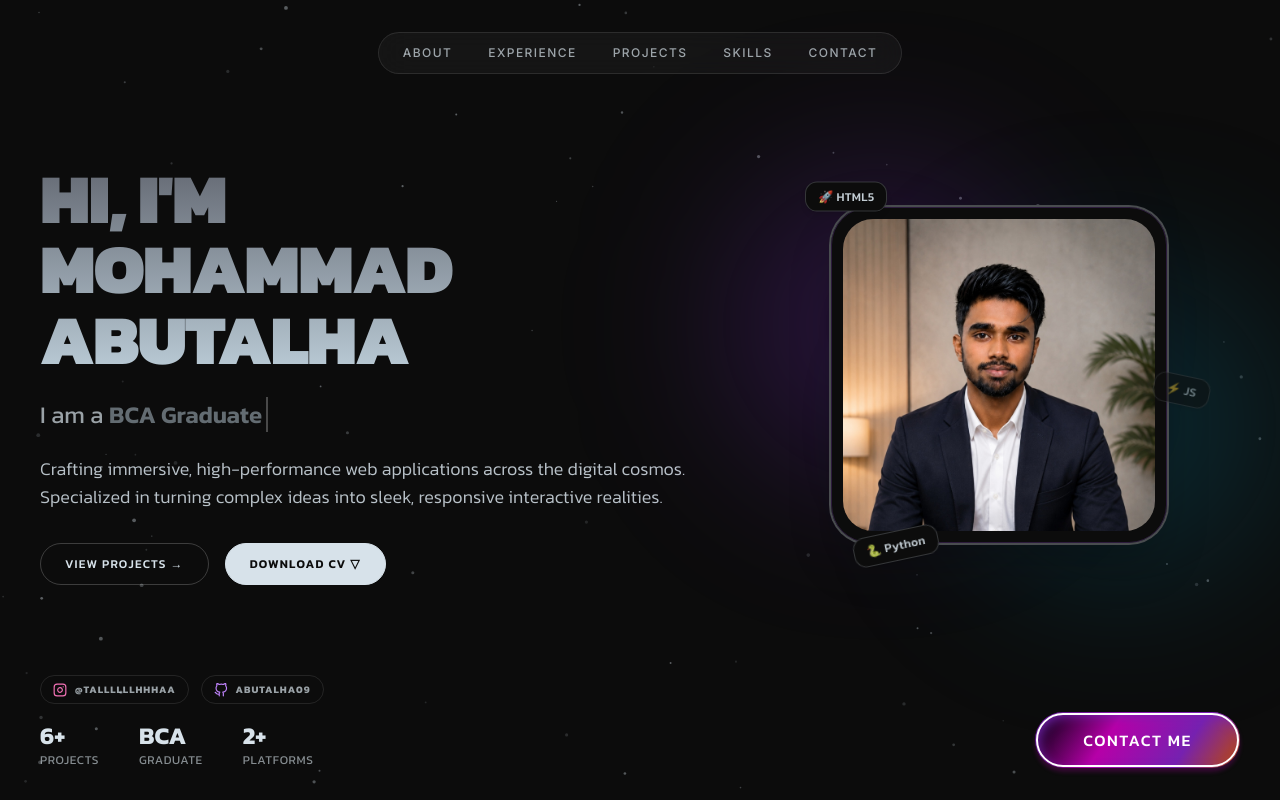
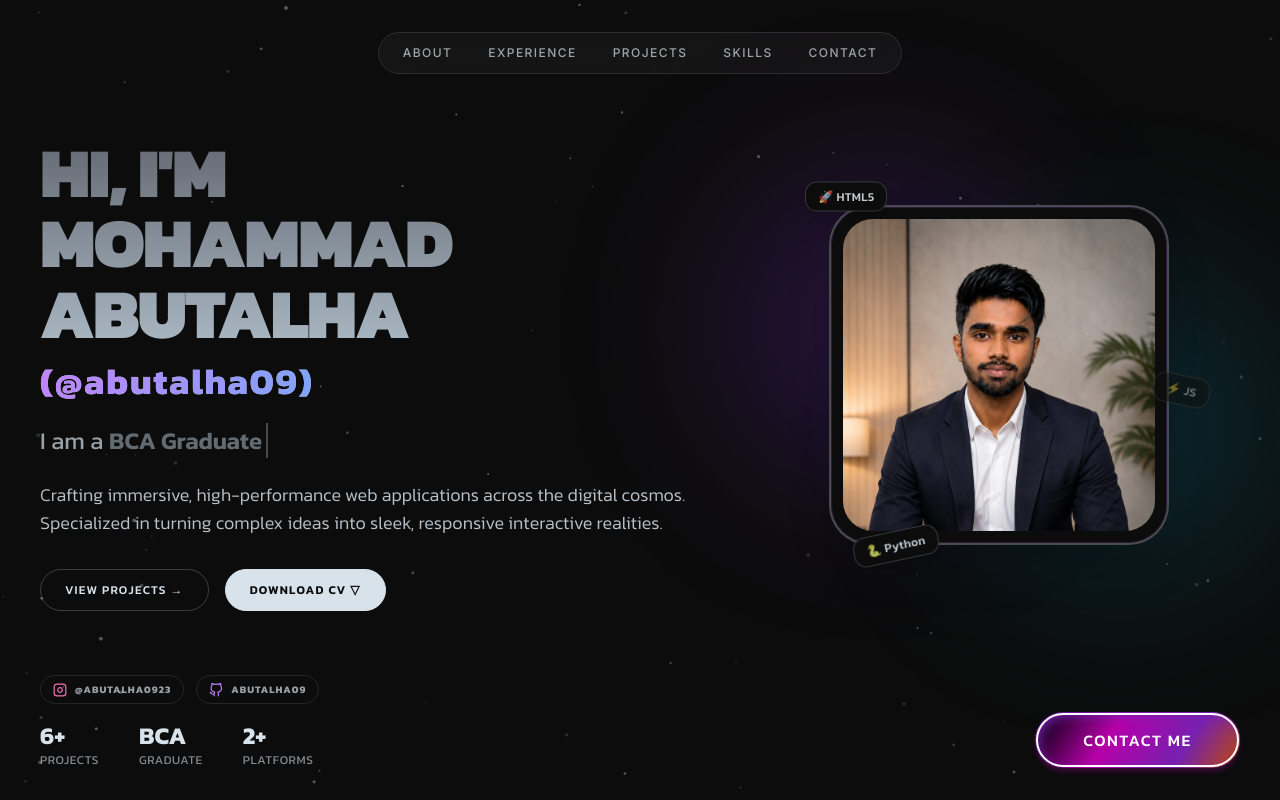
Before and after one commit to Abutalha09/portfolio, a React (Vite) app: page / in a window 1280 px wide. Shown: the top 800 px of the page. Built offline with nearby package versions, Linux system fonts and the light colour scheme.

Commit message:
feat: add AboutSection and ContactSection components with interactive elements and voice controls

```diff
--- a/index.html
+++ b/index.html
@@ -7,9 +7,9 @@
     <!-- ═══════════════════════════════════════════
          PRIMARY SEO META TAGS
     ═══════════════════════════════════════════ -->
-    <title>Mohammad Abutalha | Web Developer Portfolio — Abutalha09</title>
-    <meta name="description" content="Mohammad Abutalha (Abutalha09) — Web Developer, BCA Graduate & Product Support Associate from Kanpur, India. Portfolio showcasing projects in HTML, CSS, JavaScript, Python, and React. Follow on Instagram @tallllllhhhaa." />
-    <meta name="keywords" content="Abutalha, Abutalha09, Mohammad Abutalha, abutalha instagram, abutalha09 instagram, tallllllhhhaa, tallllllhhhaa instagram, mohammad abutalha instagram, abutalha web developer, abutalha kanpur, web developer portfolio, BCA graduate, frontend developer India, JavaScript developer, React developer, abutalha09.vercel.app" />
+    <title>Mohammad Abutalha (Abutalha09) | Web Developer Portfolio</title>
+    <meta name="description" content="Official portfolio of Mohammad Abutalha (Abutalha09) — Web Developer, BCA Graduate & Product Support Associate based in Kanpur, India. Explore projects, skills, and experience. Instagram: @abutalha0923." />
+    <meta name="keywords" content="Abutalha, Abutalha09, Mohammad Abutalha, abutalha instagram, abutalha09 instagram, abutalha0923, abutalha0923 instagram, mohammad abutalha instagram, abutalha web developer, abutalha kanpur, web developer portfolio, BCA graduate, frontend developer India, JavaScript developer, React developer, abutalha09.vercel.app" />
     <meta name="author" content="Mohammad Abutalha" />
     <meta name="robots" content="index, follow, max-image-preview:large, max-snippet:-1, max-video-preview:-1" />
     <meta name="google-site-verification" content="dSkNw_i8EIgN8OKjAFmK_C2PNCnjHk8fOhO_4750FgE" />
@@ -20,26 +20,26 @@
     ═══════════════════════════════════════════ -->
     <meta property="og:type" content="profile" />
     <meta property="og:url" content="https://abutalha09.vercel.app/" />
-    <meta property="og:title" content="Mohammad Abutalha | Web Developer Portfolio — Abutalha09" />
-    <meta property="og:description" content="Web Developer, BCA Graduate & Product Support Associate from Kanpur, India. Explore projects, skills, and experience of Mohammad Abutalha (Abutalha09). Also on Instagram @tallllllhhhaa." />
+    <meta property="og:title" content="Mohammad Abutalha (Abutalha09) | Web Developer Portfolio" />
+    <meta property="og:description" content="Official Web Developer portfolio of Mohammad Abutalha (Abutalha09) from Kanpur, India. Explore coding projects, skills, and experience. Instagram: @abutalha0923." />
     <meta property="og:image" content="https://abutalha09.vercel.app/talhas-pic.jpg" />
     <meta property="og:image:width" content="1200" />
     <meta property="og:image:height" content="630" />
-    <meta property="og:image:alt" content="Mohammad Abutalha - Web Developer" />
+    <meta property="og:image:alt" content="Mohammad Abutalha (Abutalha09) - Web Developer" />
     <meta property="og:site_name" content="Abutalha09 Portfolio" />
     <meta property="og:locale" content="en_IN" />
     <meta property="profile:first_name" content="Mohammad" />
     <meta property="profile:last_name" content="Abutalha" />
-    <meta property="profile:username" content="tallllllhhhaa" />
+    <meta property="profile:username" content="abutalha0923" />
 
     <!-- ═══════════════════════════════════════════
          TWITTER / X CARD
     ═══════════════════════════════════════════ -->
     <meta name="twitter:card" content="summary_large_image" />
-    <meta name="twitter:title" content="Mohammad Abutalha | Web Developer — Abutalha09" />
-    <meta name="twitter:description" content="Web Developer & BCA Graduate from Kanpur, India. Portfolio at abutalha09.vercel.app | Instagram: @tallllllhhhaa" />
+    <meta name="twitter:title" content="Mohammad Abutalha (Abutalha09) | Web Developer Portfolio" />
+    <meta name="twitter:description" content="Portfolio of Web Developer Mohammad Abutalha (Abutalha09) | Instagram: @abutalha0923" />
     <meta name="twitter:image" content="https://abutalha09.vercel.app/talhas-pic.jpg" />
-    <meta name="twitter:creator" content="@tallllllhhhaa" />
+    <meta name="twitter:creator" content="@abutalha0923" />
 
     <!-- ═══════════════════════════════════════════
          FAVICON & ICONS
@@ -58,7 +58,7 @@
       "@type": "Person",
       "@id": "https://abutalha09.vercel.app/#person",
       "name": "Mohammad Abutalha",
-      "alternateName": ["Abutalha", "Abutalha09", "abutalha09", "tallllllhhhaa", "Md Abutalha"],
+      "alternateName": ["Abutalha", "Abutalha09", "abutalha09", "abutalha0923", "Md Abutalha"],
       "url": "https://abutalha09.vercel.app/",
       "image": {
         "@type": "ImageObject",
@@ -66,7 +66,7 @@
         "width": 800,
         "height": 800
       },
-      "description": "Web Developer, BCA Graduate and Product Support Associate from Kanpur, India. Specializes in HTML, CSS, JavaScript, React, and Python. Known online as Abutalha09 and on Instagram as @tallllllhhhaa.",
+      "description": "Web Developer, BCA Graduate and Product Support Associate from Kanpur, India. Specializes in HTML, CSS, JavaScript, React, and Python. Known online as Abutalha09 and on Instagram as @abutalha0923.",
       "jobTitle": "Web Developer",
       "knowsAbout": ["HTML5", "CSS3", "JavaScript", "React", "Python", "Git", "Responsive Design", "Digital Marketing", "Data Analytics"],
       "alumniOf": {
@@ -79,7 +79,7 @@
         "addressCountry": "IN"
       },
       "sameAs": [
-        "https://www.instagram.com/tallllllhhhaa/",
+        "https://www.instagram.com/abutalha0923/",
         "https://github.com/Abutalha09",
         "https://www.linkedin.com/in/mohammad-abutalha-932771363/",
         "https://abutalha09.vercel.app/"
@@ -100,12 +100,12 @@
       "name": "Abutalha09 Portfolio",
       "alternateName": "Mohammad Abutalha Portfolio",
       "url": "https://abutalha09.vercel.app/",
-      "description": "Official portfolio of Mohammad Abutalha (Abutalha09) — Web Developer from Kanpur, India. Find him on Instagram @tallllllhhhaa.",
+      "description": "Official portfolio of Mohammad Abutalha (Abutalha09) — Web Developer from Kanpur, India. Find him on Instagram @abutalha0923.",
       "author": {
         "@type": "Person",
         "@id": "https://abutalha09.vercel.app/#person",
         "name": "Mohammad Abutalha",
-        "alternateName": ["Abutalha09", "tallllllhhhaa"]
+        "alternateName": ["Abutalha09", "abutalha0923"]
       }
     }
     </script>
@@ -123,16 +123,16 @@
       "dateModified": "2026-06-22T00:00:00+05:30",
       "url": "https://abutalha09.vercel.app/",
       "name": "Mohammad Abutalha — Abutalha09 Portfolio",
-      "description": "Personal portfolio and profile page of Mohammad Abutalha, also known as Abutalha09 and tallllllhhhaa on Instagram, a Web Developer from Kanpur, India.",
+      "description": "Personal portfolio and profile page of Mohammad Abutalha, also known as Abutalha09 and abutalha0923 on Instagram, a Web Developer from Kanpur, India.",
       "mainEntity": {
         "@type": "Person",
         "@id": "https://abutalha09.vercel.app/#person",
         "name": "Mohammad Abutalha",
-        "alternateName": ["Abutalha", "Abutalha09", "tallllllhhhaa"],
-        "description": "Web Developer and BCA Graduate from Kanpur, India. Active on Instagram as @tallllllhhhaa and GitHub as Abutalha09.",
+        "alternateName": ["Abutalha", "Abutalha09", "abutalha0923"],
+        "description": "Web Developer and BCA Graduate from Kanpur, India. Active on Instagram as @abutalha0923 and GitHub as Abutalha09.",
         "image": "https://abutalha09.vercel.app/talhas-pic.jpg",
         "sameAs": [
-          "https://www.instagram.com/tallllllhhhaa/",
+          "https://www.instagram.com/abutalha0923/",
           "https://github.com/Abutalha09",
           "https://www.linkedin.com/in/mohammad-abutalha-932771363/"
         ]
@@ -150,10 +150,10 @@
     {
       "@context": "https://schema.org",
       "@type": "WebPage",
-      "@id": "https://www.instagram.com/tallllllhhhaa/",
-      "name": "Mohammad Abutalha (@tallllllhhhaa) • Instagram",
-      "url": "https://www.instagram.com/tallllllhhhaa/",
-      "description": "Instagram profile of Mohammad Abutalha, Web Developer from Kanpur India. Also known as Abutalha, Abutalha09.",
+      "@id": "https://www.instagram.com/abutalha0923/",
+      "name": "Mohammad Abutalha (@abutalha0923) • Instagram",
+      "url": "https://www.instagram.com/abutalha0923/",
+      "description": "Instagram profile of Mohammad Abutalha, Web Developer from Kanpur India. Also known as Abutalha, Abutalha09, abutalha0923.",
       "about": {
         "@type": "Person",
         "@id": "https://abutalha09.vercel.app/#person",
--- a/src/components/AboutSection.tsx
+++ b/src/components/AboutSection.tsx
@@ -105,7 +105,7 @@ export const AboutSection: React.FC = () => {
           {/* Description Right (7 cols) */}
           <div className="md:col-span-7 flex flex-col gap-8 text-center md:text-left">
             <AnimatedText
-              text="I am a passionate Web Developer who graduated with a Bachelor's degree in Computer Applications (BCA). I love building fast, clean, and interactive user interfaces using modern web methodologies. During my structured training, I contributed actively to school management portals and administrative backends, reinforcing my knowledge of database alignment, frontend state flow, and teamwork. I am continuously learning, and currently working as a Product Support Associate, helping clients configure and optimize complex enterprise operations across school and hotel management spaces. Let's build something incredible together!"
+              text="I am a passionate Web Developer and BCA graduate, widely known online as Abutalha09 (abutalha09). I love building fast, clean, and interactive user interfaces using modern web methodologies. During my structured training, I contributed actively to school management portals and administrative backends, reinforcing my knowledge of database alignment, frontend state flow, and teamwork. I am continuously learning, and currently working as a Product Support Associate, helping clients configure and optimize complex enterprise operations across school and hotel management spaces. Let's build something incredible together!"
               className="text-[#D7E2EA] font-medium leading-relaxed select-none text-[clamp(0.95rem,1.8vw,1.25rem)] text-center md:text-left"
             />
 
--- a/src/components/ContactSection.tsx
+++ b/src/components/ContactSection.tsx
@@ -430,34 +430,37 @@ export const ContactSection: React.FC = () => {
                 <a
                   href="https://www.linkedin.com/in/mohammad-abutalha-932771363/"
                   target="_blank"
-                  rel="noopener noreferrer"
+                  rel="noopener noreferrer me"
+                  title="Mohammad Abutalha on LinkedIn"
                   className="w-11 h-11 rounded-xl bg-[#0C0C0C] border border-white/10 text-[#D7E2EA]/70 hover:border-cyan-400/40 hover:text-cyan-400 transition-all flex items-center justify-center shadow-md hover:shadow-[0_0_15px_rgba(34,211,238,0.15)]"
-                  aria-label="LinkedIn"
+                  aria-label="LinkedIn profile of Mohammad Abutalha"
                 >
                   <Linkedin className="w-5 h-5" />
                 </a>
                 <a
                   href="https://github.com/Abutalha09"
                   target="_blank"
-                  rel="noopener noreferrer"
+                  rel="noopener noreferrer me"
+                  title="Mohammad Abutalha (Abutalha09) on GitHub"
                   className="w-11 h-11 rounded-xl bg-[#0C0C0C] border border-white/10 text-[#D7E2EA]/70 hover:border-purple-400/40 hover:text-purple-400 transition-all flex items-center justify-center shadow-md hover:shadow-[0_0_15px_rgba(168,85,247,0.15)]"
-                  aria-label="GitHub"
+                  aria-label="GitHub profile of Mohammad Abutalha (Abutalha09)"
                 >
                   <Github className="w-5 h-5" />
                 </a>
                 <a
-                  href="https://www.instagram.com/tallllllhhhaa/"
+                  href="https://www.instagram.com/abutalha0923/"
                   target="_blank"
-                  rel="noopener noreferrer"
+                  rel="noopener noreferrer me"
+                  title="Mohammad Abutalha (abutalha0923) on Instagram"
                   className="w-11 h-11 rounded-xl bg-[#0C0C0C] border border-white/10 text-[#D7E2EA]/70 hover:border-pink-400/40 hover:text-pink-400 transition-all flex items-center justify-center shadow-md hover:shadow-[0_0_15px_rgba(236,72,153,0.15)]"
-                  aria-label="Instagram @tallllllhhhaa"
+                  aria-label="Instagram profile of Mohammad Abutalha (@abutalha0923)"
                 >
                   <Instagram className="w-5 h-5" />
                 </a>
                 <a
                   href="mailto:mdsaif2357@gmail.com"
                   className="w-11 h-11 rounded-xl bg-[#0C0C0C] border border-white/10 text-[#D7E2EA]/70 hover:border-orange-400/40 hover:text-orange-400 transition-all flex items-center justify-center shadow-md hover:shadow-[0_0_15px_rgba(251,146,60,0.15)]"
-                  aria-label="Email"
+                  aria-label="Email Mohammad Abutalha"
                 >
                   <Mail className="w-5 h-5" />
                 </a>
@@ -479,27 +482,30 @@ export const ContactSection: React.FC = () => {
             <a
               href="https://www.linkedin.com/in/mohammad-abutalha-932771363/"
               target="_blank"
-              rel="noopener noreferrer"
+              rel="noopener noreferrer me"
+              title="Mohammad Abutalha on LinkedIn"
               className="w-10 h-10 rounded-full bg-white/5 border border-white/10 text-[#D7E2EA] hover:bg-cyan-500/10 hover:border-cyan-400/40 hover:text-cyan-400 transition-all flex items-center justify-center"
-              aria-label="LinkedIn"
+              aria-label="LinkedIn profile of Mohammad Abutalha"
             >
               <Linkedin className="w-5 h-5" />
             </a>
             <a
               href="https://github.com/Abutalha09"
               target="_blank"
-              rel="noopener noreferrer"
+              rel="noopener noreferrer me"
+              title="Mohammad Abutalha (Abutalha09) on GitHub"
               className="w-10 h-10 rounded-full bg-white/5 border border-white/10 text-[#D7E2EA] hover:bg-purple-500/10 hover:border-purple-400/40 hover:text-purple-400 transition-all flex items-center justify-center"
-              aria-label="GitHub"
+              aria-label="GitHub profile of Mohammad Abutalha (Abutalha09)"
             >
               <Github className="w-5 h-5" />
             </a>
             <a
-              href="https://www.instagram.com/tallllllhhhaa/"
+              href="https://www.instagram.com/abutalha0923/"
               target="_blank"
-              rel="noopener noreferrer"
+              rel="noopener noreferrer me"
+              title="Mohammad Abutalha (abutalha0923) on Instagram"
               className="w-10 h-10 rounded-full bg-white/5 border border-white/10 text-[#D7E2EA] hover:bg-pink-500/10 hover:border-pink-400/40 hover:text-pink-400 transition-all flex items-center justify-center"
-              aria-label="Instagram @tallllllhhhaa"
+              aria-label="Instagram profile of Mohammad Abutalha (@abutalha0923)"
             >
               <Instagram className="w-5 h-5" />
             </a>
--- a/src/components/HeroSection.tsx
+++ b/src/components/HeroSection.tsx
@@ -77,6 +77,9 @@ export const HeroSection: React.FC = () => {
             <FadeIn delay={0.2} y={40} as="h1" className="hero-heading font-black uppercase tracking-tight leading-none text-[8vw] sm:text-[7vw] lg:text-[5.5vw]">
               Hi, I&apos;m <br />
               Mohammad Abutalha
+              <span className="block text-xl sm:text-2xl md:text-3xl lg:text-4xl text-transparent bg-clip-text bg-gradient-to-r from-purple-400 to-cyan-400 font-bold tracking-wider mt-3 lowercase normal-case">
+                (@abutalha09)
+              </span>
             </FadeIn>
           </div>
 
@@ -161,20 +164,22 @@ export const HeroSection: React.FC = () => {
             {/* Social Links Row */}
             <div className="flex items-center gap-3">
               <a
-                href="https://www.instagram.com/tallllllhhhaa/"
+                href="https://www.instagram.com/abutalha0923/"
                 target="_blank"
-                rel="noopener noreferrer"
-                aria-label="Instagram @tallllllhhhaa"
+                rel="noopener noreferrer me"
+                title="Mohammad Abutalha (abutalha0923) on Instagram"
+                aria-label="Instagram profile of Mohammad Abutalha (@abutalha0923)"
                 className="group flex items-center gap-2 px-3 py-1.5 rounded-full border border-white/10 hover:border-pink-400/50 hover:bg-pink-500/10 transition-all duration-300"
               >
                 <svg xmlns="http://www.w3.org/2000/svg" viewBox="0 0 24 24" fill="none" stroke="currentColor" strokeWidth="2" strokeLinecap="round" strokeLinejoin="round" className="w-3.5 h-3.5 text-pink-400"><rect x="2" y="2" width="20" height="20" rx="5" ry="5"/><path d="M16 11.37A4 4 0 1 1 12.63 8 4 4 0 0 1 16 11.37z"/><line x1="17.5" y1="6.5" x2="17.51" y2="6.5"/></svg>
-                <span className="text-[10px] font-bold uppercase tracking-widest text-[#D7E2EA]/70 group-hover:text-pink-400 transition-colors">@tallllllhhhaa</span>
+                <span className="text-[10px] font-bold uppercase tracking-widest text-[#D7E2EA]/70 group-hover:text-pink-400 transition-colors">@abutalha0923</span>
               </a>
               <a
                 href="https://github.com/Abutalha09"
                 target="_blank"
-                rel="noopener noreferrer"
-                aria-label="GitHub Abutalha09"
+                rel="noopener noreferrer me"
+                title="Mohammad Abutalha (Abutalha09) on GitHub"
+                aria-label="GitHub profile of Mohammad Abutalha (Abutalha09)"
                 className="group flex items-center gap-2 px-3 py-1.5 rounded-full border border-white/10 hover:border-purple-400/50 hover:bg-purple-500/10 transition-all duration-300"
               >
                 <svg xmlns="http://www.w3.org/2000/svg" viewBox="0 0 24 24" fill="none" stroke="currentColor" strokeWidth="2" strokeLinecap="round" strokeLinejoin="round" className="w-3.5 h-3.5 text-purple-400"><path d="M9 19c-5 1.5-5-2.5-7-3m14 6v-3.87a3.37 3.37 0 0 0-.94-2.61c3.14-.35 6.44-1.54 6.44-7A5.44 5.44 0 0 0 20 4.77 5.07 5.07 0 0 0 19.91 1S18.73.65 16 2.48a13.38 13.38 0 0 0-7 0C6.27.65 5.09 1 5.09 1A5.07 5.07 0 0 0 5 4.77a5.44 5.44 0 0 0-1.5 3.78c0 5.42 3.3 6.61 6.44 7A3.37 3.37 0 0 0 9 18.13V22"/></svg>
```
